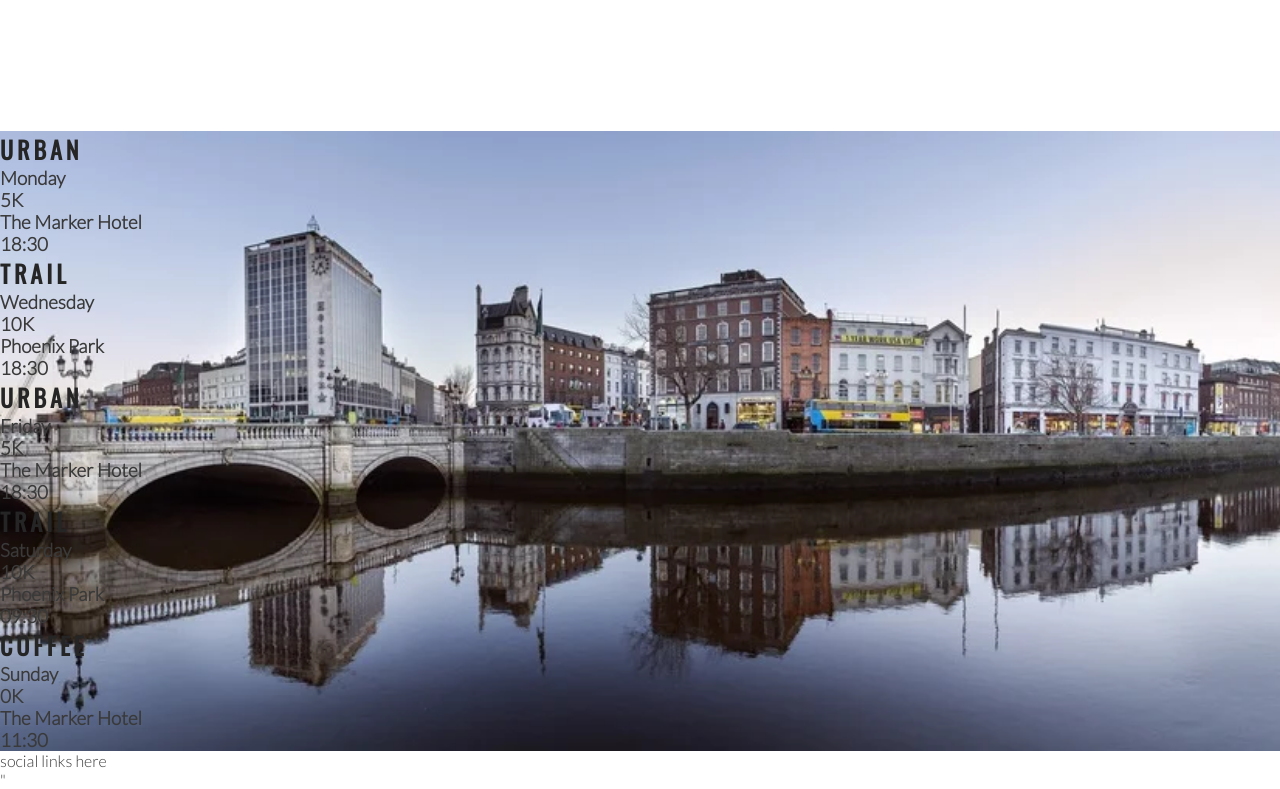
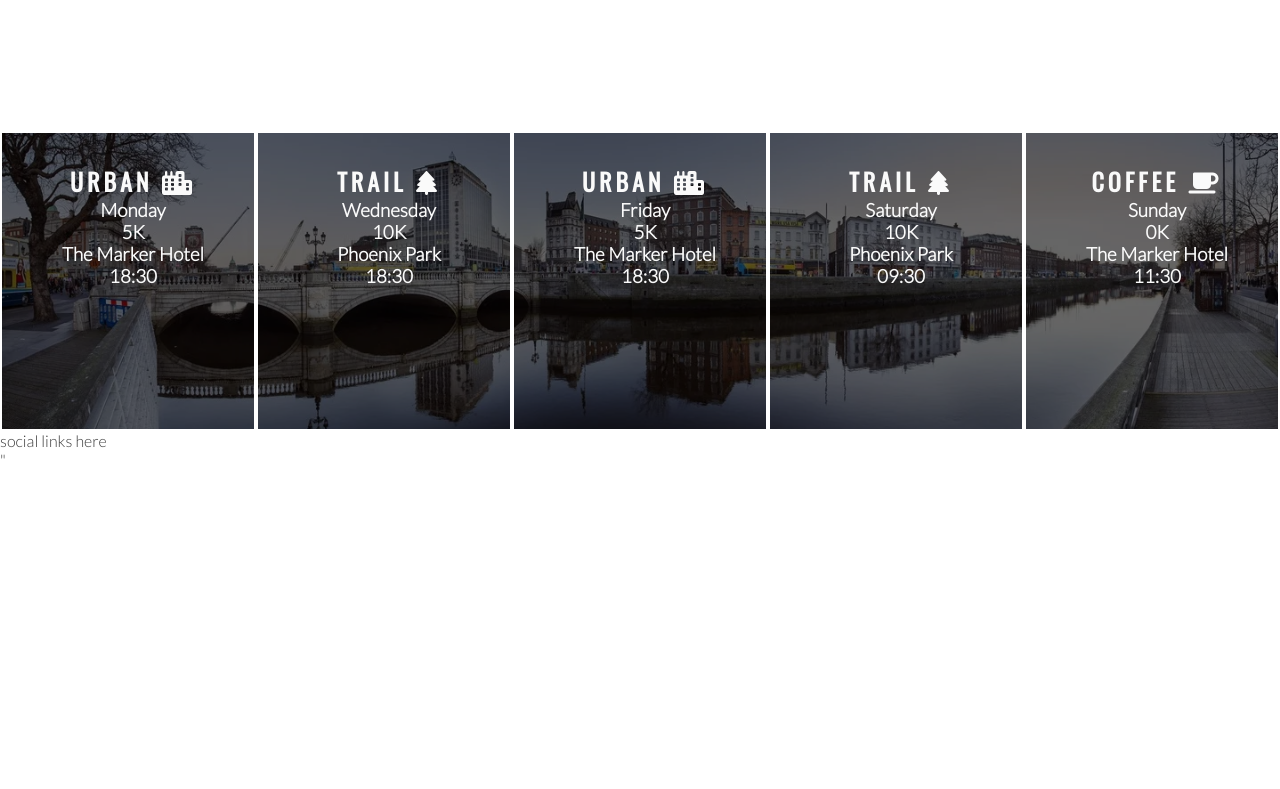
Before and after one commit to LonesG/love-running-project, a plain HTML site: page index.html in a window 1280 px wide. Shown: the part 1164-1953 px from the top of the page. After the commit the page ends 1633 px from the top, so only its background shows below. Drawn offline with nearby package versions, Linux system fonts and the light colour scheme.

Commit message:
Add icons to meet up times

```diff
--- a/assets/css/style.css
+++ b/assets/css/style.css
@@ -200,3 +200,19 @@ hr {
     width: 100%;
     overflow: hidden;
 }
+
+#times div {
+    color: #fafafa;
+    background-color:rgba(0, 0, 0, .6);
+    width: 20%;
+    height: 300px;
+    float: left;
+    padding-top: 30px;
+    padding-left: 10px;
+    text-align: center;
+    border: 2px solid white;
+    box-sizing: border-box;
+}
+#times h2 {
+    color: #fafafa;
+}
--- a/index.html
+++ b/index.html
@@ -85,35 +85,35 @@
     </section>
     <section id="times">
         <div>
-            <h2>Urban</h2>
+            <h2>Urban <i class="fas fa-city"></i></h2>
             <h3>Monday</h3>
             <h3>5K</h3>
             <h3>The Marker Hotel</h3>
             <h3>18:30</h3>
         </div>
         <div>
-            <h2>Trail</h2>
+            <h2>Trail <i class="fas fa-tree"></i></h2>
             <h3>Wednesday</h3>
             <h3>10K</h3>
             <h3>Phoenix Park</h3>
             <h3>18:30</h3>
         </div>
         <div>
-            <h2>Urban</h2>
+            <h2>Urban <i class="fas fa-city"></i></h2>
             <h3>Friday</h3>
             <h3>5K</h3>
             <h3>The Marker Hotel</h3>
             <h3>18:30</h3>
         </div>
         <div>
-            <h2>Trail</h2>
+            <h2>Trail <i class="fas fa-tree"></i></h2>
             <h3>Saturday</h3>
             <h3>10K</h3>
             <h3>Phoenix Park</h3>
             <h3>09:30</h3>
         </div>
         <div>
-            <h2>Coffee</h2>
+            <h2>Coffee <i class="fas fa-coffee"></i></h2>
             <h3>Sunday</h3>
             <h3>0K</h3>
             <h3>The Marker Hotel</h3>
```
